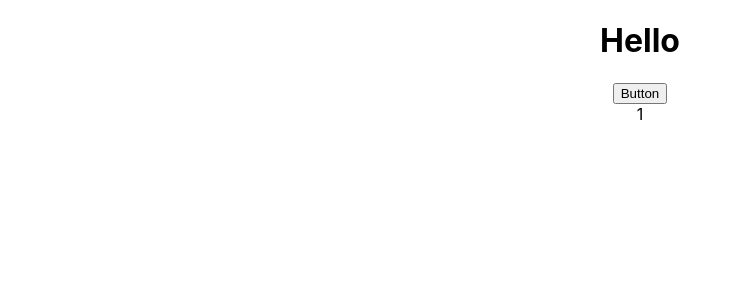
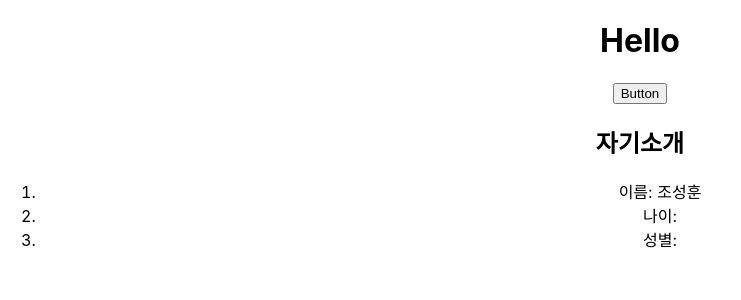
Before and after one commit to shchoon/practice-git, a React (Create React App) app: page / in a window 1280 px wide. Shown: the top 300 px of the page, without its empty margins (0-741 px from the left). Built offline with nearby package versions, Linux system fonts and the light colour scheme.

Commit message:
feature/b 수정

```diff
--- a/src/App.js
+++ b/src/App.js
@@ -1,8 +1,10 @@
 import './App.css';
 import {useState} from 'react';
+import Component1 from './Component1';
 
 function App() {
   let [num, setNum] = useState(1);
+  let name = '조성훈';
 
   return (
     <div className="App">
@@ -10,8 +12,7 @@ function App() {
       <button onClick={() => {
         setNum(num + 1);
       }} >Button</button>
-
-      <div>{num}</div>
+      <Component1 name={name} />
     </div>
   );
 }
--- a/src/Component1.js
+++ b/src/Component1.js
@@ -1,10 +1,10 @@
-function Component1() {
+function Component1(props) {
 
     return(
         <div>
             <h2>자기소개</h2>
             <ol>
-                <li>이름: </li>
+                <li>이름: {props.name} </li>
                 <li>나이: </li>
                 <li>성별: </li>
             </ol>
```
